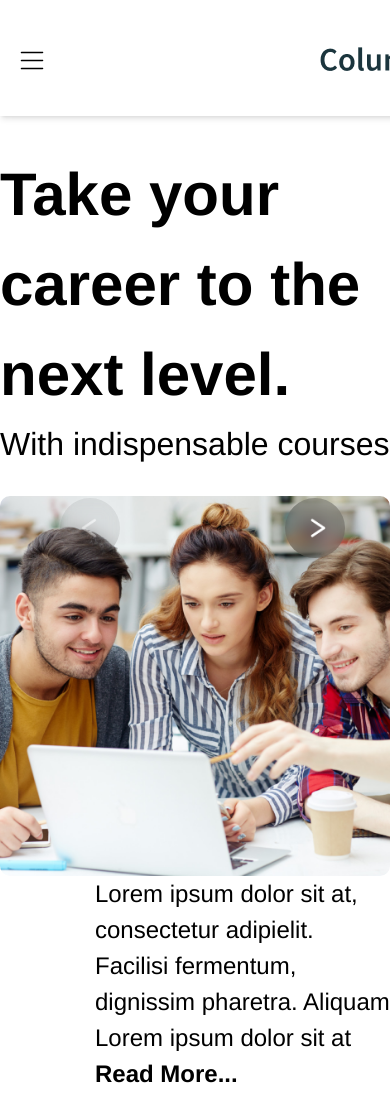
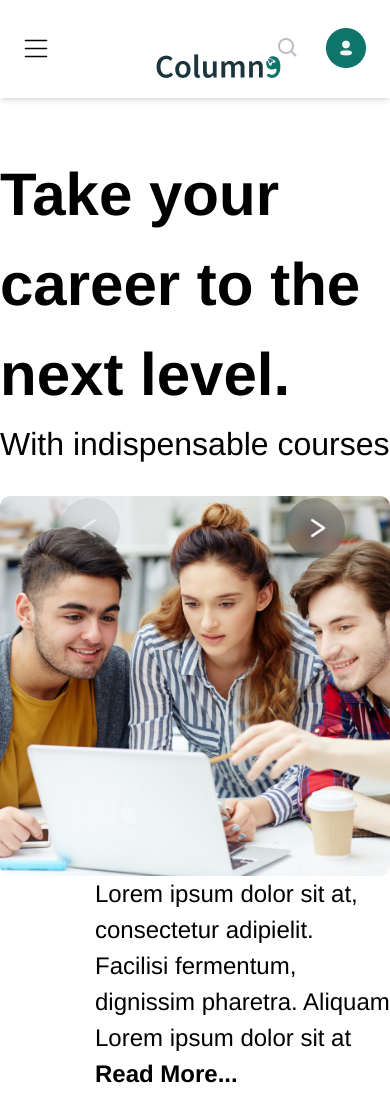
Before and after one commit to abdulaziz052/column, a website: page public/css/index.html in a window 390 px wide. Shown: the top 1100 px of the page. Drawn offline with nearby package versions, Linux system fonts and the light colour scheme.

Commit message:
header responsive style finished

```diff
--- a/public/css/index.html
+++ b/public/css/index.html
@@ -140,14 +140,13 @@
 </style>
 
 <body>
-    <header class="fixed bg-white z-10 w-[767px] shadow-md md:w-full md:static">
+    <header class="hidden md:block fixed bg-white z-10 w-[767px] shadow-md md:w-full md:static">
         <div class=" max-w-[1222px] mx-auto pl-[20px] pr-[20px] p-[38px]">
             <nav class=" flex items-center md:flex items-center justify-between">
-                <div class=" md:">
+                <div class="">
                     <a class=" md:" href="#">
-                        <img class="md:flex ml-[300px] mb-[-20px]  md:ml-0 md:mb-[-0px]" src="./img/logo.png" alt="">
+                        <img class="hidden md:block md:flex ml-[300px] mb-[-20px]  md:ml-0 md:mb-[-0px]" src="./img/logo.png" alt="">
                     </a>
-                    <img class=" md:hidden" src="./img/hamburger-menu.png" alt="">
                 </div>
                 <ul class="md:flex gap-[24px] hidden">
                     <li><a target="_blank" href="./fountain.html">Home</a></li>
@@ -160,16 +159,31 @@
                     <input required
                         class="hidden border-0 w-0 h-0 md:w-[286px] md:block md:outline-none md:h-[45px] md:border-gray-300 md:border-[2px] md:border-r-0"
                         type="text">
-                    <button class="border-0 md:border-gray-300 md:border-2 md:border-l-0">
+                    <button class="hidden md:block border-0 md:border-gray-300 md:border-2 md:border-l-0">
                         <img class="ml-[50px] md:ml-0" src="./img/search-btn.png" alt="">
                     </button>
                 </form>
                 <a href="#">
-                    <img src="./img/user.png" alt="">
+                    <img class="hidden md:block " src="./img/user.png" alt="">
                 </a>
             </nav>
         </div>
     </header>
+    <div class=" block md:hidden bg-white z-10 fixed items-center w-full shadow-md flex pt-[28px] pb-[30px] pl-[24px] pr-[24px]">
+        <button>
+            <img class=" md:hidden" src="./img/hamburger-menu.png" alt="">
+        </button>
+        <a class="absolute left-[40%] bottom-[20%]" href="">
+            <img class="" src="./img/logo.png" alt="">
+        </a>
+        <div class="flex ml-auto gap-[26px]">
+            <button class="inline-block md:hidden">
+                <img src="./img/search-btn.png" alt="">
+            </button>
+                <img class="md:hidden" src="./img/user.png" alt="">
+
+        </div>
+    </div>
 
 
     <div class=" md:bg-[url('./img/sweper-img.png')] pt-[50px] object-cover bg-center bg-cover bg-no-repeat ">
```
Also changed, not shown: public/css/styles.css.
